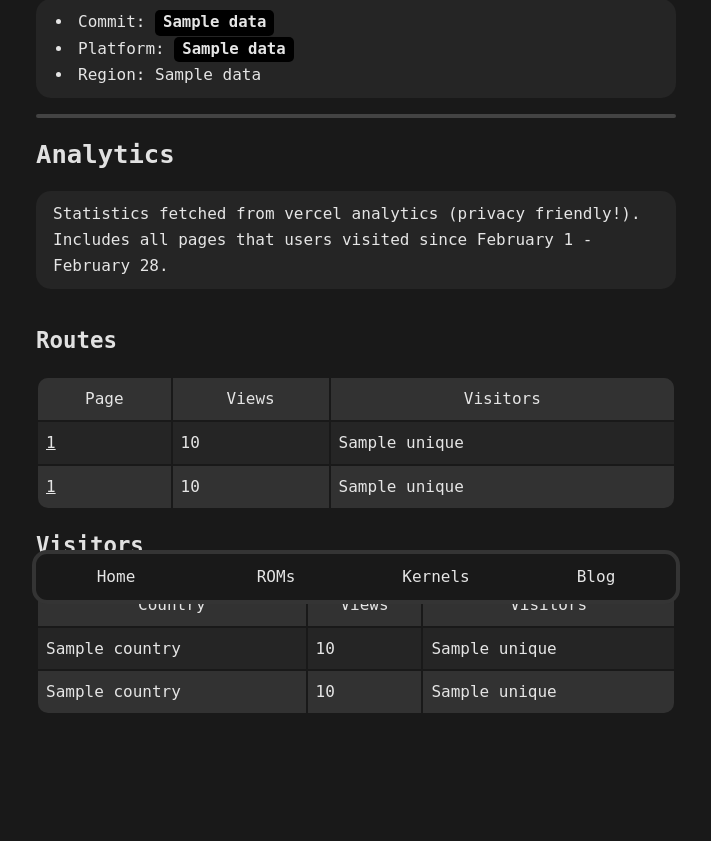
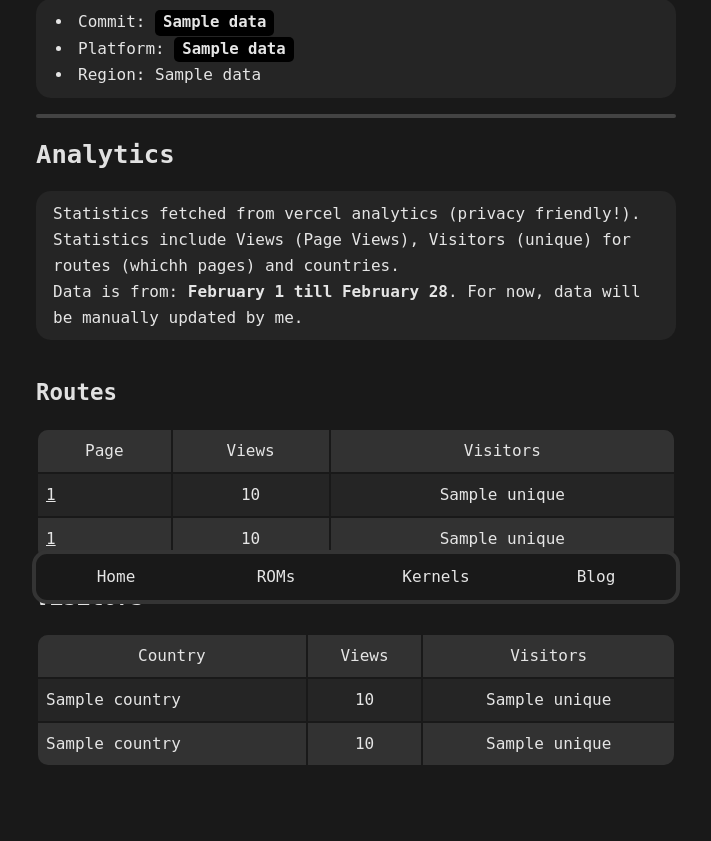
Before and after one commit to devlocalhost/laurel_updates, a Flask app: template templates/stats.html in a window 1280 px wide. Shown: the part 181-1022 px from the top of the page, without its empty margins (284-995 px from the left). Before the commit the page ends 894 px from the top, so only its background shows below. Run offline with Flask 3, Linux system fonts and the light colour scheme; the template is opened without the code that fills it: most values are stand-ins (such as "Sample title", 1, 10 or a date in 2020); parts of the project's set-up code (start-up, migrations or seed data) failed here and were passed over; some web fonts are replaced.

Commit message:
update statistics page

```diff
--- a/templates/stats.html
+++ b/templates/stats.html
@@ -23,7 +23,7 @@
 <hr>
 
 <h2>Analytics</h2>
-<p>Statistics fetched from vercel analytics (privacy friendly!). Includes all pages that users visited since February 1 - February 28.</p>
+<p>Statistics fetched from vercel analytics (privacy friendly!). Statistics include Views (Page Views), Visitors (unique) for routes (whichh pages) and countries.<br>Data is from: <b>February 1 till February 28</b>. For now, data will be manually updated by me.</p>
 
 <div style="overflow-x: auto; max-width: 100%;">
     <h3>Routes</h3>
@@ -40,16 +40,16 @@
             {% for stats_data in data[1]["statistics"][:-1] %}
             <tr>
                 <td><a href="{{ stats_data['page'] }}">{{ stats_data['page'] }}</a></td>
-                <td>{{ stats_data['visitors']['total'] }}</td>
-                <td>{{ stats_data['visitors']['unique'] }}</td>
+                <td class="td-num">{{ stats_data['visitors']['total'] }}</td>
+                <td class="td-num">{{ stats_data['visitors']['unique'] }}</td>
             </tr>
             {% endfor %}
 
             {% set last_entry = data[1]["statistics"][-1] %}
             <tr>
                 <td class="last-td-left"><a href="{{ last_entry['page'] }}">{{ last_entry['page'] }}</a></td>
-                <td>{{ last_entry['visitors']['total'] }}</td>
-                <td class="last-td-right">{{ last_entry['visitors']['unique'] }}</td>
+                <td class="td-num">{{ last_entry['visitors']['total'] }}</td>
+                <td class="last-td-right td-num">{{ last_entry['visitors']['unique'] }}</td>
             </tr>
         </tbody>
     </table>
@@ -68,16 +68,16 @@
             {% for stats_data in data[0]["statistics"][:-1] %}
             <tr>
                 <td>{{ stats_data['country'] }}</td>
-                <td>{{ stats_data['visitors']['total'] }}</td>
-                <td>{{ stats_data['visitors']['unique'] }}</td>
+                <td class="td-num">{{ stats_data['visitors']['total'] }}</td>
+                <td class="td-num">{{ stats_data['visitors']['unique'] }}</td>
             </tr>
             {% endfor %}
 
             {% set last_entry = data[0]["statistics"][-1] %}
             <tr>
                 <td class="last-td-left">{{ last_entry['country'] }}</td>
-                <td>{{ last_entry['visitors']['total'] }}</td>
-                <td class="last-td-right">{{ last_entry['visitors']['unique'] }}</td>
+                <td class="td-num">{{ last_entry['visitors']['total'] }}</td>
+                <td class="last-td-right td-num">{{ last_entry['visitors']['unique'] }}</td>
             </tr>
         </tbody>
     </table>
```
